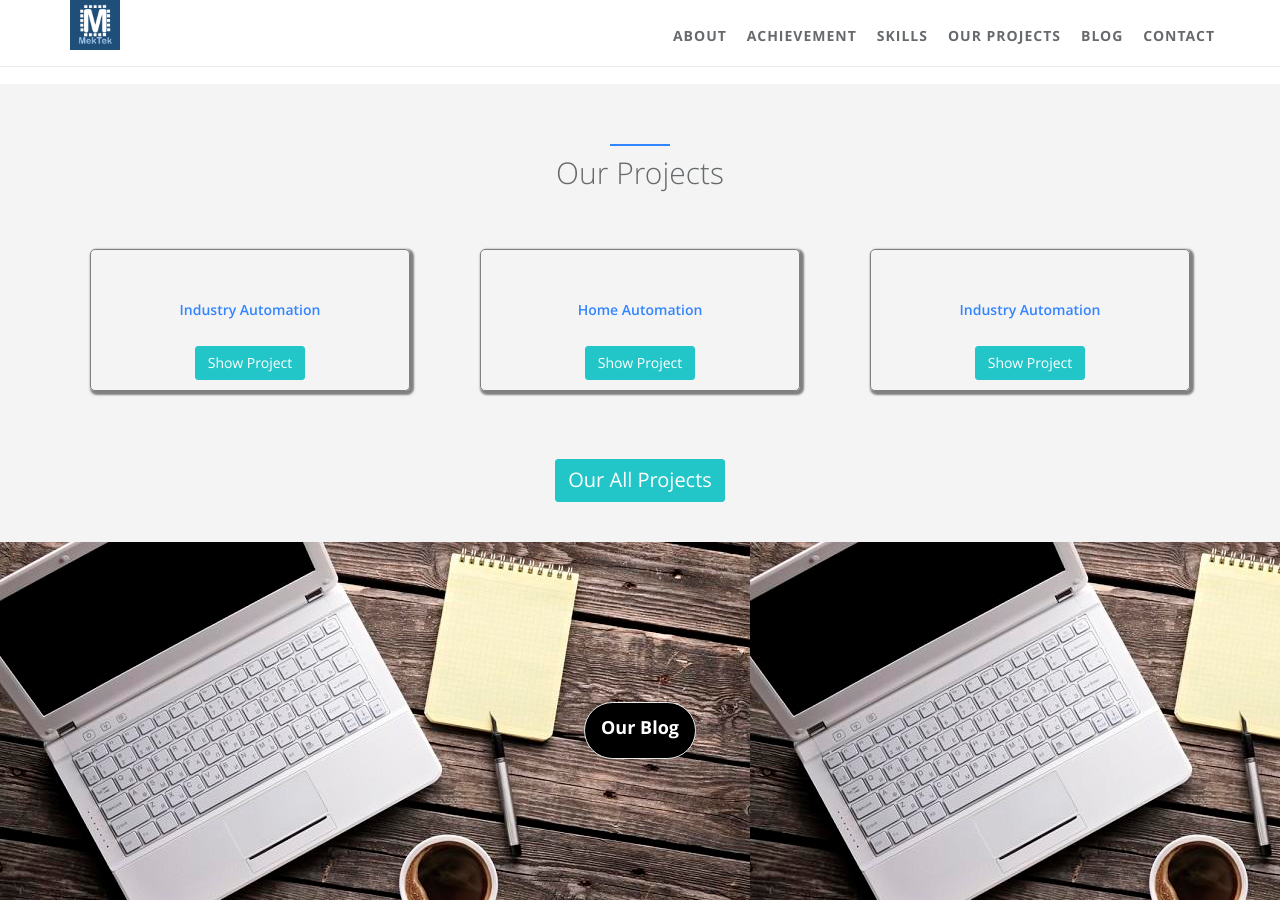
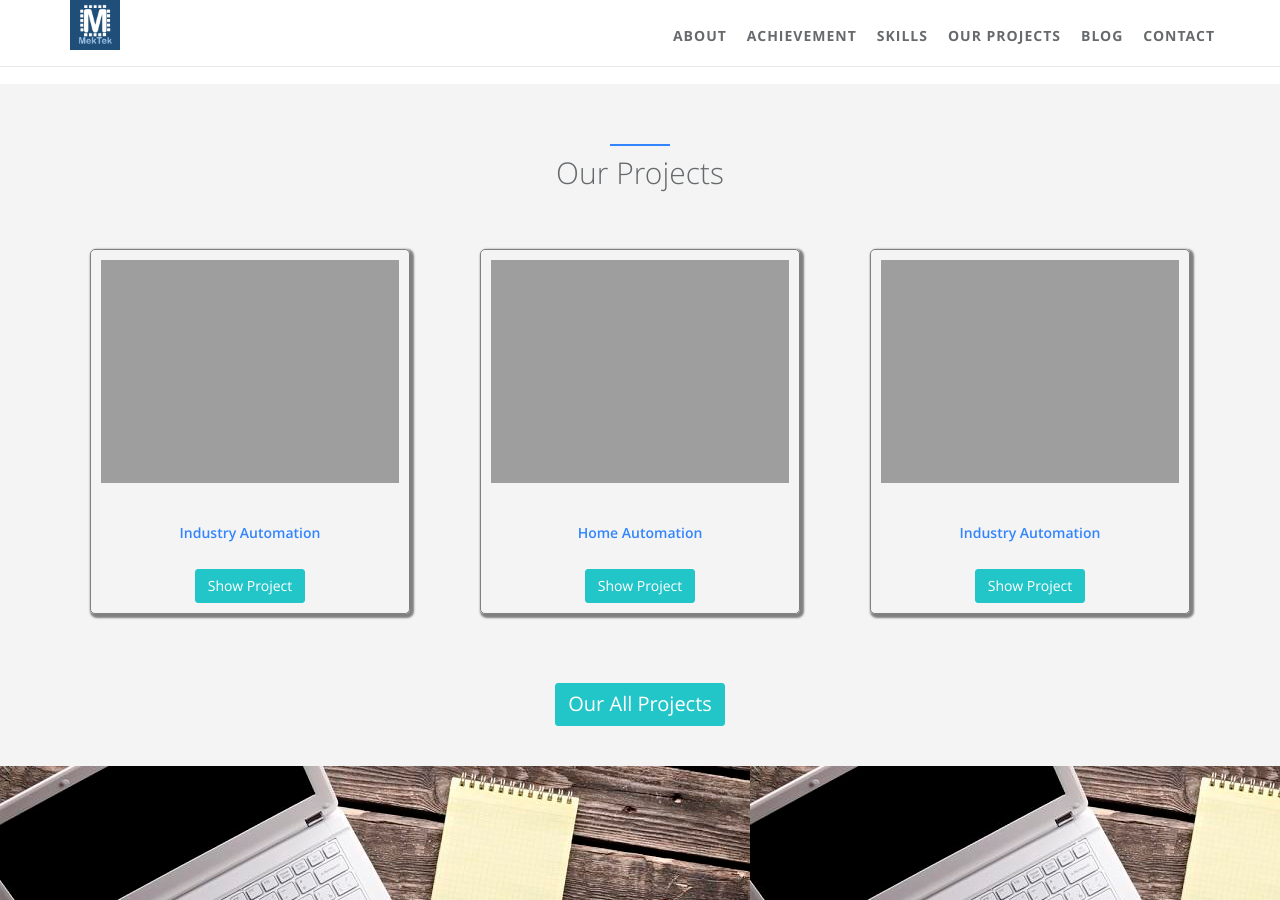
Before and after one commit to takiuddinahmed/mektekbd.github.io, a Jekyll site: the page built from index.html, in a window 1280 px wide and 900 px high, scrolled down 3376 px. Built offline with Jekyll 4.4.1, drawn with Linux system fonts in a browser that asks for light colours; nearby versions of some CDN libraries; library files that are not in the unit come from our copies.

Commit message:
Update projects.html

```diff
--- a/_includes/sections/projects.html
+++ b/_includes/sections/projects.html
@@ -13,7 +13,7 @@
        <div class="xm">
 
 
-       {% assign images = post.content | split:"<img class="img-responsive" " %}
+       {% assign images = post.content | split:"<img " %}
                            {% for image in images %}
                               {% if image contains 'src=' %}
                                 {% assign imageMarkup = image | split:">" | first %}
```
